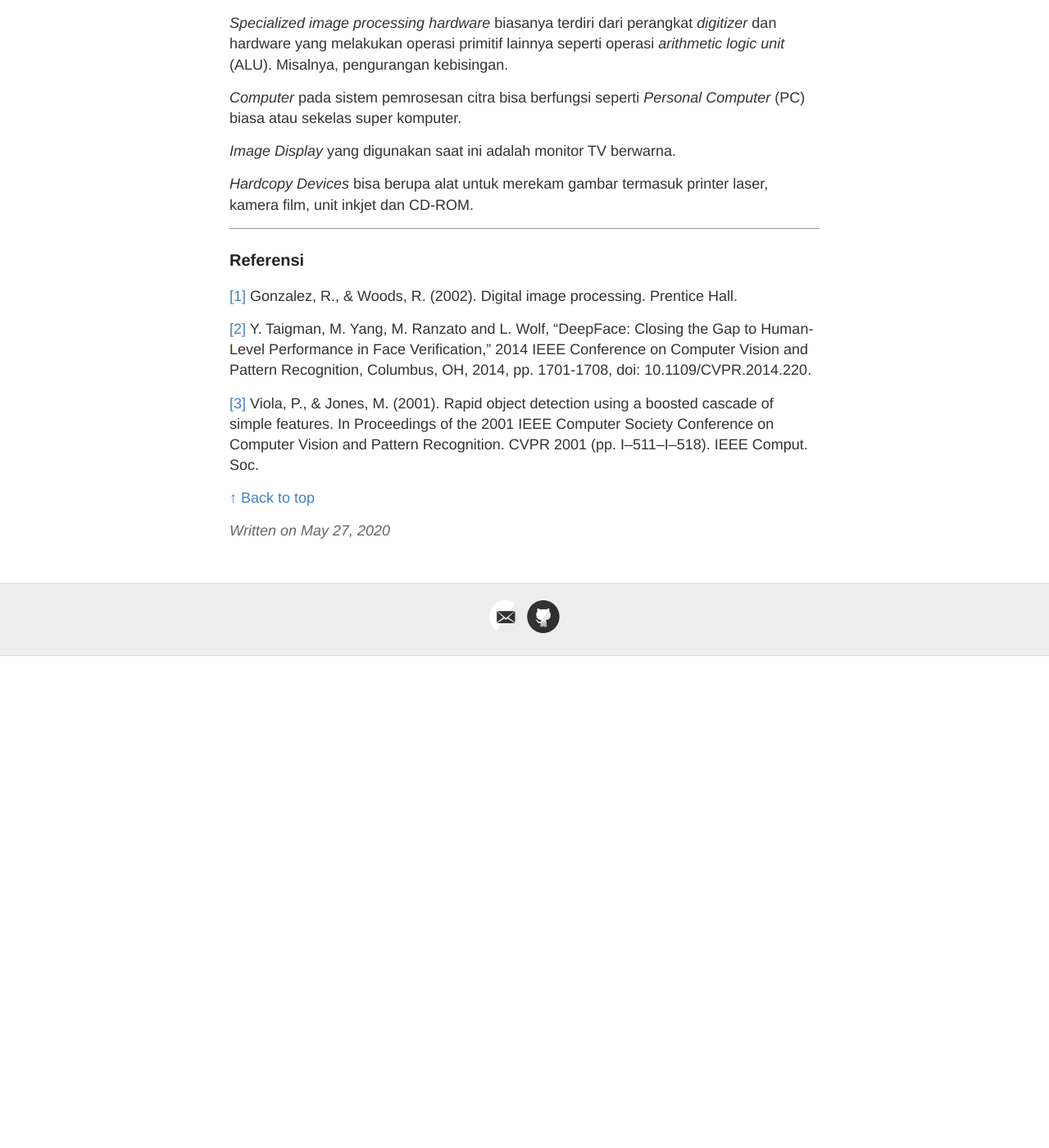
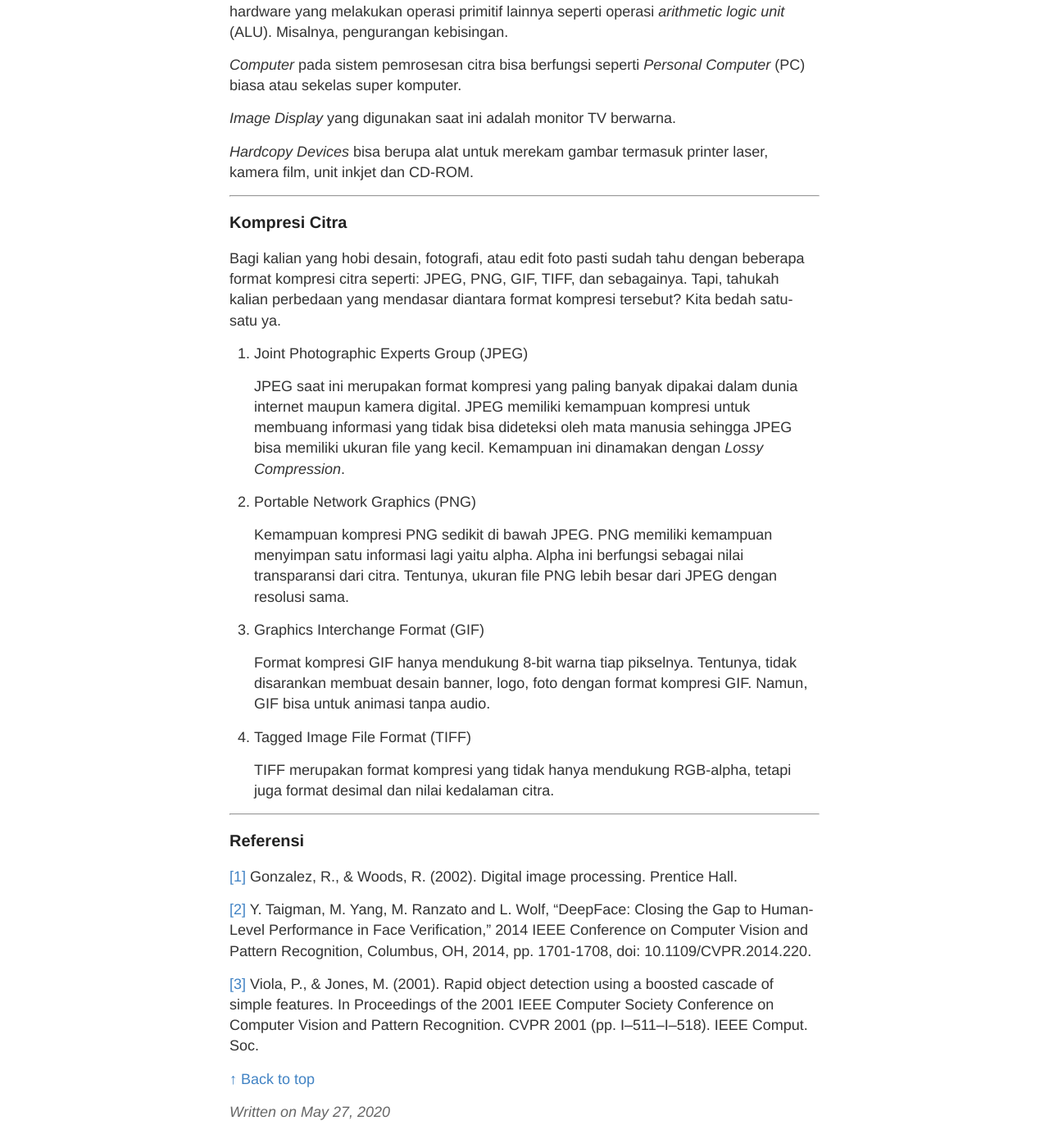
Before and after one commit to virgantara/virgantara.github.io, a Jekyll site: the page built from _posts/pcd/2020-05-28-pcd-pertemuan-1.markdown, in a window 1280 px wide and 1400 px high, scrolled down 6288 px. Shown: the whole window at 82% size. Built offline with Jekyll 4.4.1, drawn with Linux system fonts in a browser that asks for light colours; formulas are drawn with MathJax 3; before the commit the page ends 7088 px from its top, so only the background shows below that; some of the changed text lies outside the part shown.

```diff
--- a/_layouts/default.html
+++ b/_layouts/default.html
@@ -37,10 +37,12 @@
 
           </nav>
         </header>
+
       </div>
     </div>
 
     <div id="main" role="main" class="container">
+
       {{ content }}
     </div>
 
--- a/_layouts/post.html
+++ b/_layouts/post.html
@@ -2,10 +2,16 @@
 layout: default
 ---
 
+
 <article class="post">
+  <a href="{{ site.baseurl }}/{{page.backlink}}">&#8592; kembali</a>
   <h1>{{ page.title }}</h1>
 
   <div class="entry">
+
+
+
+
     {{ content }}
   </div>
 
--- a/_posts/2020-05-28-pcd-pertemuan-1.markdown
+++ b/_posts/pcd/2020-05-28-pcd-pertemuan-1.markdown
@@ -6,15 +6,15 @@ date: 2020-05-28 00:00:00 +0300
 description: materi singkat pengatar pengenalan citra digital. # Add post description (optional)
 img: software.jpg # Add image post (optional)
 tags: [introduction, pengenalan, citra, digital, definisi, contoh] # add tag
+backlink: course/pengolahan-citra-digital
 ---
-
-<a href="{{ site.baseurl }}/course/pengolahan-citra-digital">&#8592; kembali</a>
 
 Konten:
 1. [Definisi PCD](#definisi-pcd)
 1. [Contoh penerapan PCD](#contoh-penerapan-pcd)
 1. [Tahapan-tahapan dalam PCD](#tahapan-tahapan-dalam-pcd)
 1. [Komponen dalam PCD](#komponen-dalam-pcd)
+1. [Kompresi Citra](#kompresi-citra)
 1. [Referensi](#referensi)
 
 ---
@@ -133,6 +133,28 @@ Pembagian ini bukanlah batasan. Tentunya, seiring berkembangnya zaman dan teknol
 
 ---
 
+### Kompresi Citra ###
+
+Bagi kalian yang hobi desain, fotografi, atau edit foto pasti sudah tahu dengan beberapa format kompresi citra seperti: JPEG, PNG, GIF, TIFF, dan sebagainya. Tapi, tahukah kalian perbedaan yang mendasar diantara format kompresi tersebut? Kita bedah satu-satu ya.
+
+1. Joint Photographic Experts Group (JPEG)
+
+   JPEG saat ini merupakan format kompresi yang paling banyak dipakai dalam dunia internet maupun kamera digital. JPEG memiliki kemampuan kompresi untuk membuang informasi yang tidak bisa dideteksi oleh mata manusia sehingga JPEG bisa memiliki ukuran file yang kecil. Kemampuan ini dinamakan dengan *Lossy Compression*.
+
+1. Portable Network Graphics (PNG)
+
+   Kemampuan kompresi PNG sedikit di bawah JPEG. PNG memiliki kemampuan menyimpan satu informasi lagi yaitu alpha. Alpha ini berfungsi sebagai nilai transparansi dari citra. Tentunya, ukuran file PNG lebih besar dari JPEG dengan resolusi sama.
+
+1. Graphics Interchange Format (GIF)
+
+   Format kompresi GIF hanya mendukung 8-bit warna tiap pikselnya. Tentunya, tidak disarankan membuat desain banner, logo, foto dengan format kompresi GIF. Namun, GIF bisa untuk animasi tanpa audio.
+
+1. Tagged Image File Format (TIFF)
+
+   TIFF merupakan format kompresi yang tidak hanya mendukung RGB-alpha, tetapi juga format desimal dan nilai kedalaman citra.
+
+---
+
 ### Referensi ###
 
 
--- a/_posts/2020-05-29-pcd-pertemuan-2.markdown
+++ b/_posts/pcd/2020-05-29-pcd-pertemuan-2.markdown
@@ -2,13 +2,12 @@
 layout: post
 permalink: /course/pengolahan-citra-digital/pertemuan-2
 title: Akuisisi Citra
-date: 2020-05-28 00:00:00 +0300
 description: materi singkat tentang akuisisi citra digital. # Add post description (optional)
 img: software.jpg # Add image post (optional)
 tags: [akuisisi, citra, digital, definisi, contoh] # add tag
+backlink: course/pengolahan-citra-digital
 ---
 
-<a href="{{ site.baseurl }}/course/pengolahan-citra-digital">&#8592; kembali</a>
 
 Daftar Isi:
 1. [Model Kamera Pinhole](#model-kamera-pinhole)
--- a/style.scss
+++ b/style.scss
@@ -36,7 +36,7 @@ h1, h2, h3, h4, h5, h6 {
   font-weight: bold;
 
   line-height: 1.7;
-  margin: 1em 0 15px;
+  margin: 0.7em 0 15px;
   padding: 0;
 
   @include mobile {
@@ -151,7 +151,7 @@ img {
 //
 
 .wrapper-masthead {
-  margin-bottom: 50px;
+  margin-bottom: 15px;
 }
 
 .masthead {
```
Also changed, not shown: _posts/pcd/2020-05-29-pcd-pertemuan-3.markdown (added, +94 -0 lines), pcd.md (+1 -0 lines), images/biner.jpg (added), images/gamma_example.png (added), images/neg.jpg (added), images/negative.jpg (added).
